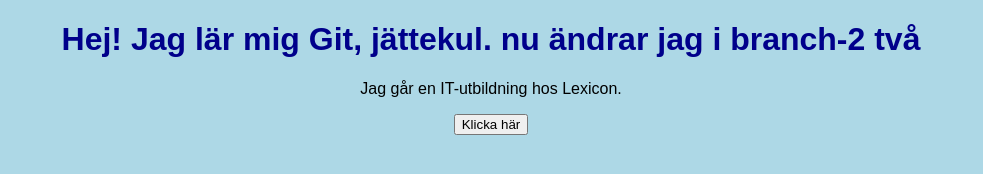
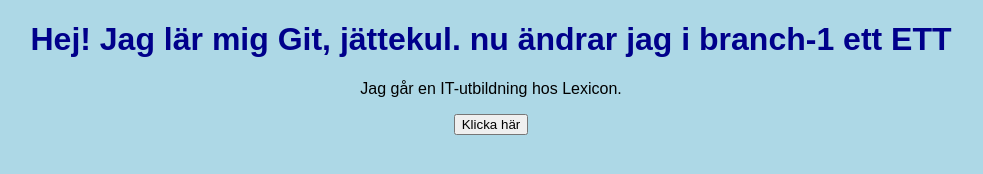
Before and after one commit to OlaJons/mitt-git-projekt, a plain HTML site: page index.html in a window 1280 px wide. Shown: the whole page, without its empty margins (149-1132 px from the left). Drawn offline with Linux system fonts and the light colour scheme.

Commit message:
ändring 4 i branch-1

```diff
--- a/index.html
+++ b/index.html
@@ -6,7 +6,7 @@
   <link rel="stylesheet" href="style.css">
 </head>
 <body>
-  <h1>Hej! Jag lär mig Git, jättekul. nu ändrar jag i branch-2 två</h1>
+  <h1>Hej! Jag lär mig Git, jättekul. nu ändrar jag i branch-1 ett ETT</h1>
   <p>Jag går en IT-utbildning hos Lexicon.</p>
   <button id="myButton">Klicka här</button>
   <script src="script.js"></script>
```
